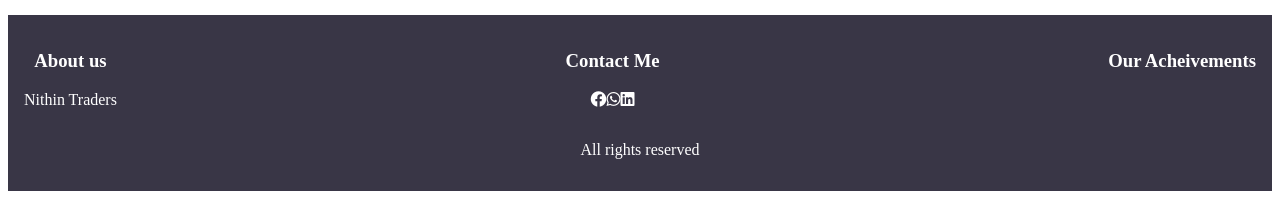
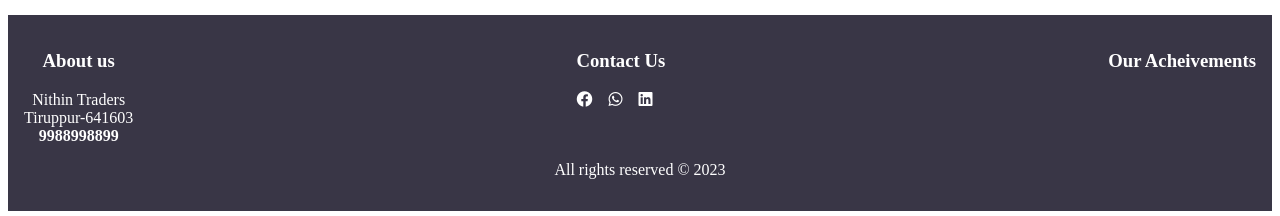
Before and after one commit to ArunprakashLfs/react_ecommerce, a React (Create React App) app: page / in a window 1280 px wide. Shown: the part 1155-1371 px from the top of the page. Built offline with nearby package versions, Linux system fonts and the light colour scheme.

Commit message:
Addedfooter properties

```diff
--- a/src/components/Banner/Banner.js
+++ b/src/components/Banner/Banner.js
@@ -8,10 +8,10 @@ const Banner=({store})=>{
     //function for sliding
     const [currentSlide,setCurrentSlide] = useState(0)
     const prevSlide =()=>{
-        setCurrentSlide(currentSlide === 0?5:(prev)=>prev-1)
+        setCurrentSlide(currentSlide === 0 ? 5:(prev)=>prev-1)
     }
     const nextSlide =()=>{
-        setCurrentSlide(currentSlide === 5?0:(prev)=>prev+1)
+        setCurrentSlide(currentSlide === 5 ? 0:(prev)=>prev+1)
     };
     console.log(currentSlide)
     return(
@@ -21,7 +21,7 @@ const Banner=({store})=>{
                 <div className='banner-img' style={{transform: `translateX(-${currentSlide * 100}vw)`}}>
                     <div>
                         <div className='banner-img-container'>
-                            <img className='img-banner' src={images[1]} alt={brand}></img>
+                            <img className='img-banner' src={images[0]} alt={brand}></img>
                         </div>
                         <div className='Arrowcontainer'>
                             <div onClick={prevSlide} className='arrow' >
--- a/src/components/footer/footer.js
+++ b/src/components/footer/footer.js
@@ -5,13 +5,19 @@ const Footer =()=>{
            <div className='content'>
            <div >
                 <h3>About us</h3>
-                <p>Nithin Traders</p>
+                <span>Nithin Traders</span>
+                <br/>
+                <span>Tiruppur-641603</span>
+                <br/>
+                <strong>9988998899</strong>
             </div>
             <div>
-                <h3>Contact Me</h3>
+                <h3>Contact Us</h3>
+                <div className='icons'>
                 <i class="fa-brands fa-facebook"></i>
                 <i class="fa-brands fa-whatsapp"></i>
                 <i class="fa-brands fa-linkedin"></i>
+                </div>
 
             </div>
             <div>
@@ -19,7 +25,7 @@ const Footer =()=>{
             </div>
            </div>
            <div>
-            <p>All rights reserved</p>
+            <p>All rights reserved © 2023 </p>
            </div>
         </div>
 
--- a/src/components/footer/footer.scss
+++ b/src/components/footer/footer.scss
@@ -9,6 +9,10 @@
     .content{
         display: flex;
         justify-content: space-between;
+        .icons{
+            display: flex;
+            gap: 1rem;
+        }
     }
 
 }
```
